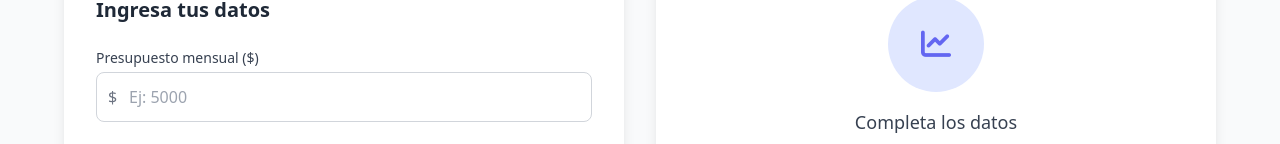
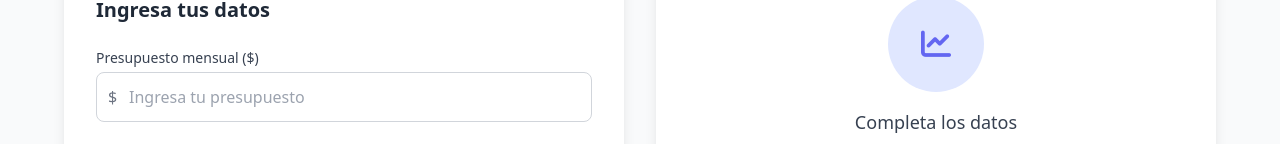
Before and after one commit to Jeffry-Duran/calculadoraROI, a plain HTML site: page index.html in a window 1280 px wide. Shown: the part 168-312 px from the top of the page. Drawn offline with nearby package versions, Linux system fonts and the light colour scheme.

Commit message:
Update index.html

```diff
--- a/index.html
+++ b/index.html
@@ -30,7 +30,7 @@
                                     <label for="budget" class="block text-sm font-medium text-gray-700 mb-1">Presupuesto mensual ($)</label>
                                     <div class="relative">
                                         <span class="absolute inset-y-0 left-0 flex items-center pl-3 text-gray-500">$</span>
-                                        <input type="number" id="budget" name="budget" class="w-full pl-8 pr-4 py-3 border border-gray-300 rounded-lg focus:ring-2 focus:ring-indigo-500 focus:border-indigo-500 transition" placeholder="Ej: 5000" required>
+                                        <input type="number" id="budget" name="budget" class="w-full pl-8 pr-4 py-3 border border-gray-300 rounded-lg focus:ring-2 focus:ring-indigo-500 focus:border-indigo-500 transition" placeholder="Ingresa tu presupuesto" required>
                                     </div>
                                 </div>
 
```
